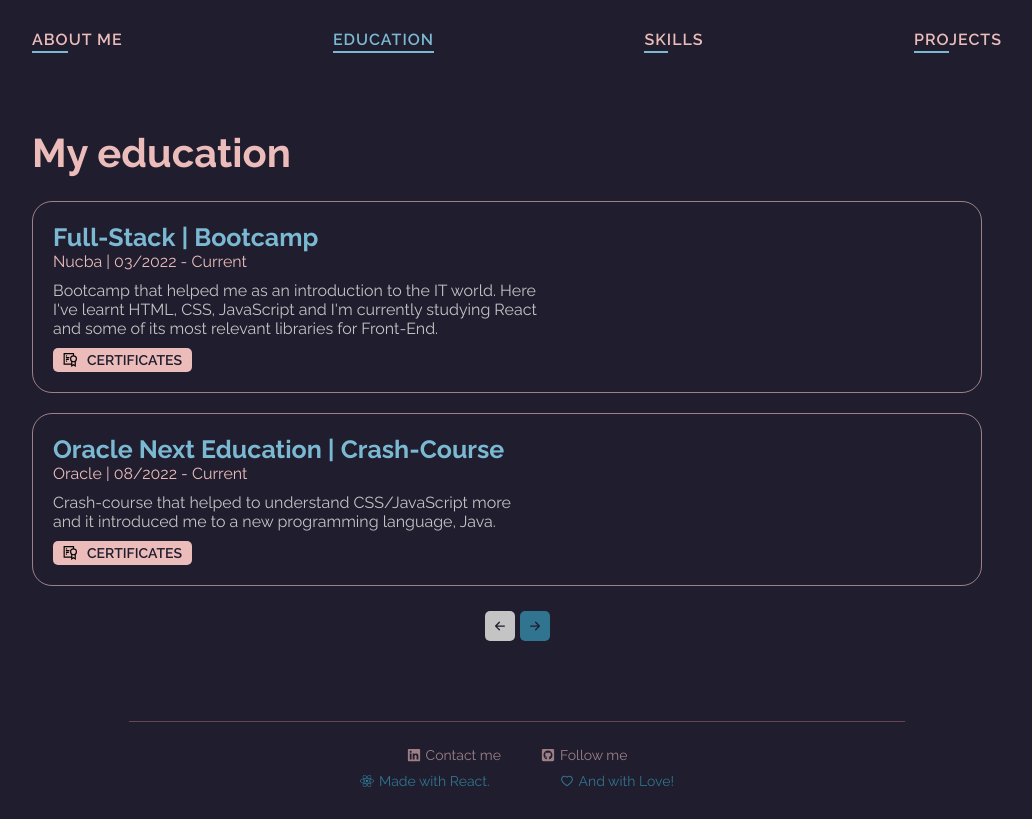
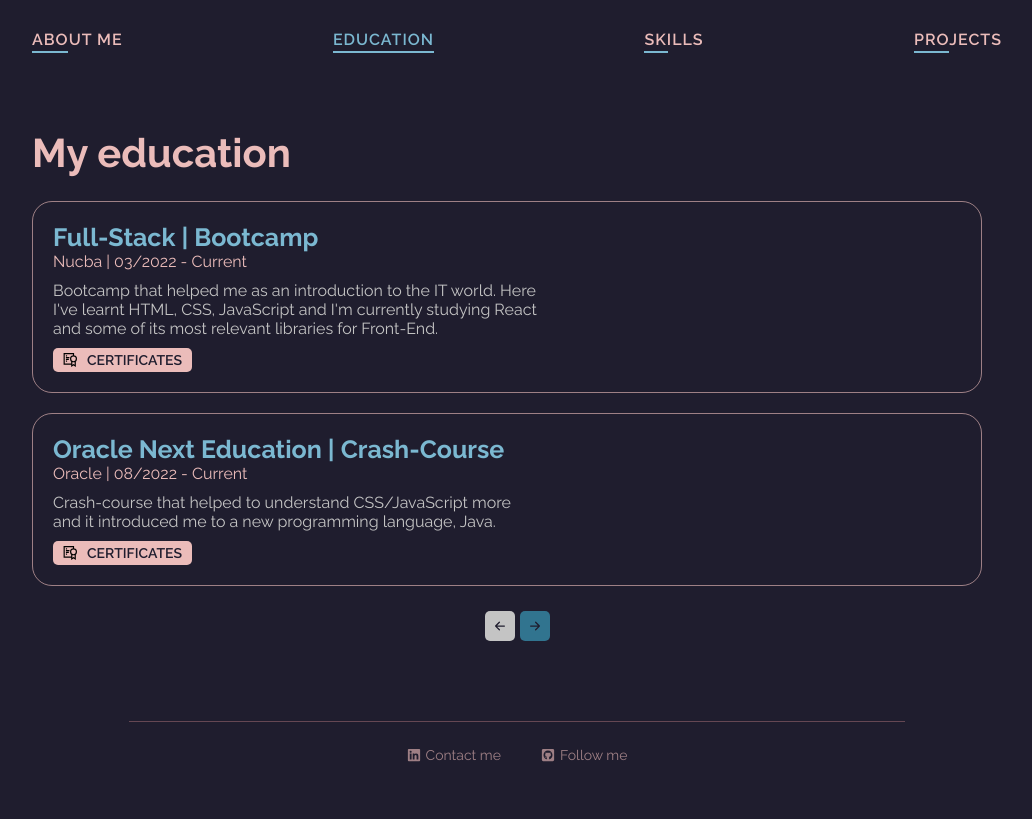
Before and after one commit to LucaCuello/MyPortfolio, a React (Vite) app: page /education in a window 1280 px wide. Shown: the whole page, without its empty margins (123-1155 px from the left). Built offline with nearby package versions, Linux system fonts and the light colour scheme.

Commit message:
Deleted a small section of the footer and its CSS references

```diff
--- a/src/components/footer/Footer.css
+++ b/src/components/footer/Footer.css
@@ -9,20 +9,6 @@ footer {
   color: var(--accent);
   font-size: var(--small);
   font-weight: 400;
-}
-
-.made-with {
-  display: flex;
-  align-items: center;
-  align-self: center;
-  gap: 70px;
-}
-
-.made-with span {
-  display: flex;
-  justify-content: center;
-  align-items: center;
-  gap: 5px;
 }
 
 .contact-me {
@@ -40,4 +26,10 @@ footer {
   align-items: center;
   gap: 5px;
   color: var(--clear-ligth);
+  transition: color 200ms ease-in;
 }
+
+.contact-link:hover {
+  color: var(--ligth-main);
+  transition: color 200ms ease-in;
+}
--- a/src/components/footer/Footer.tsx
+++ b/src/components/footer/Footer.tsx
@@ -1,8 +1,6 @@
+import { AiOutlineHeart } from "react-icons/ai";
+import { FaGithubSquare, FaLinkedin, FaReact } from "react-icons/fa";
 import "./Footer.css";
-import { FaReact } from "react-icons/fa";
-import { AiOutlineHeart } from "react-icons/ai";
-import { FaLinkedin } from "react-icons/fa";
-import { FaGithubSquare } from "react-icons/fa";
 export const Footer = () => {
   return (
     <footer>
@@ -28,16 +26,6 @@ export const Footer = () => {
           </a>
         </span>
       </div>
-      <div className="made-with">
-        <span>
-          <FaReact />
-          Made with React.
-        </span>
-        <span>
-          <AiOutlineHeart />
-          And with Love!
-        </span>
-      </div>
     </footer>
   );
 };
--- a/src/global/responsive.css
+++ b/src/global/responsive.css
@@ -54,14 +54,7 @@
     gap: 20px;
   }
 
-  .made-with {
-    flex-direction: column;
-    gap: 10px;
-    display: none;
-  }
-
-  .contact-me,
-  .made-with {
+  .contact-me {
     text-align: center;
   }
 
```
